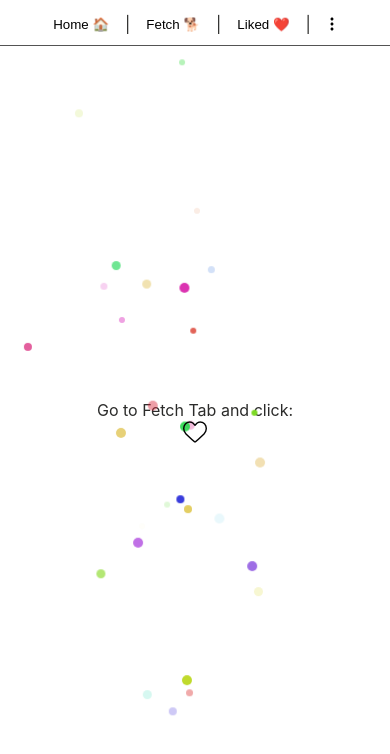
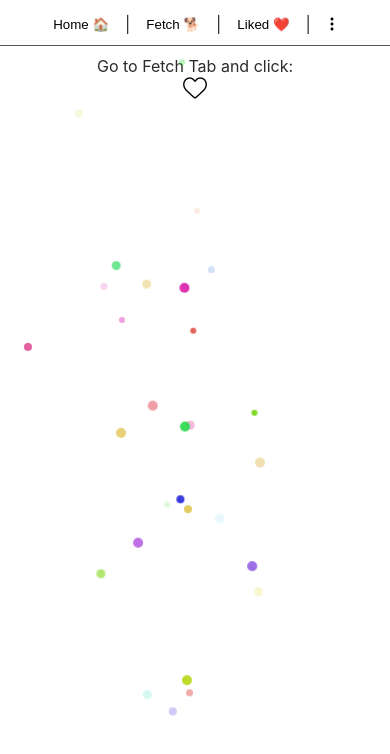
Before and after one commit to zdzislawbela/dogs-app, a Next.js app: page /liked in a window 390 px wide. Shown: the top 754 px of the page. Built offline with nearby package versions, Linux system fonts and the light colour scheme.

Commit message:
Add liked dogs to local storage

```diff
--- a/components/LikedDogs/LikedDogs.module.css
+++ b/components/LikedDogs/LikedDogs.module.css
@@ -1,11 +1,3 @@
-.container {
-  padding: 3.5rem 0;
-  display: flex;
-  flex-wrap: wrap;
-  justify-content: center;
-  margin: 0;
-}
-
 .imgContainer {
   position: relative;
 }
@@ -39,19 +31,7 @@
   padding: 0;
 }
 
-@media only screen and (max-width: 600px) {
-  .containerPre {
-    justify-content: center;
-  }
-
-  .container {
-    display: flex;
-
-    align-items: center;
-    flex-direction: column;
-    flex-wrap: nowrap;
-  }
-
+@media only screen and (max-width: 650px) {
   .dog {
     width: 100%;
     min-width: 300px;
--- a/components/LikedDogs/LikedDogs.tsx
+++ b/components/LikedDogs/LikedDogs.tsx
@@ -1,17 +1,31 @@
-import React from "react";
+import React, { useState, useEffect } from "react";
 
 import { useAppContext } from "../../context";
 import { RemoveFromLikeListButton } from "../Buttons/RemoveFromLikeListButton";
+import { LoadingSpinner } from "../LoadingSpinner/LoadingSpinner";
 
 import styles from "./LikedDogs.module.css";
 
 export const LikedDogs = () => {
   const { likedDogs } = useAppContext();
+  const [likedDogsState, setLikedDogsState] = useState(likedDogs);
+  const [loading, setLoading] = useState(false);
+
+  useEffect(() => {
+    setLoading(true);
+    const timeoutID = window.setTimeout(() => {
+      setLoading(false);
+    }, 1000);
+
+    return () => window.clearTimeout(timeoutID);
+  }, [likedDogsState]);
 
   return (
-    <div className={styles.container}>
-      {likedDogs &&
-        likedDogs.map((dog, index) => {
+    <>
+      {loading && <LoadingSpinner />}
+      {!loading &&
+        likedDogsState &&
+        likedDogsState.map((dog, index) => {
           return (
             <div key={`${dog.message}${index}`} className={styles.dog}>
               <div className={styles.imgContainer}>
@@ -27,6 +41,6 @@ export const LikedDogs = () => {
             </div>
           );
         })}
-    </div>
+    </>
   );
 };
--- a/context/index.tsx
+++ b/context/index.tsx
@@ -46,12 +46,14 @@ const AppSharedState = () => {
     breedsData
   );
 
+  const [likedDogs, setLikedDogs] = useLocalStorage<likedDogsDetails>(
+    "likedDogs",
+    []
+  );
+
   const [loading, setLoading] = useState(true);
   const [isError, setIsError] = useState<string | boolean>(false);
-
   const [fetchedDogs, setFetchedDogs] = useState<DogsDetails>([]);
-  const [likedDogs, setLikedDogs] = useState<likedDogsDetails>([]);
-
   const [apiCallCounter, setApiCallCounter] = useState(0);
   const [isSelectAll, setIsSelectAll] = useState(true);
 
@@ -60,17 +62,14 @@ const AppSharedState = () => {
     setLoading,
     isError,
     setIsError,
-
     fetchedDogs,
     setFetchedDogs,
     likedDogs,
     setLikedDogs,
-
     apiCallCounter,
     setApiCallCounter,
     isSelectAll,
     setIsSelectAll,
-
     storagedBreeds,
     setStoragedBreeds,
   };
--- a/pages/liked.tsx
+++ b/pages/liked.tsx
@@ -21,12 +21,12 @@ export default function Liked() {
         />
         <link rel='icon' href='/favicon.png' />
       </Head>{" "}
-      <ParticleBackground />
+      <ParticleBackground />{" "}
+      <div className={styles.likedDogsContainer}>
         {likedDogs.length !== 0 ? (
           <LikedDogs />
         ) : (
           <>
-          <div className={styles.container}>
             Go to Fetch Tab and click:
             <Image
               src='/heart.png'
@@ -34,9 +34,9 @@ export default function Liked() {
               width={24}
               height={24}
             />
-          </div>
           </>
         )}
+      </div>
     </>
   );
 }
--- a/styles/Page.module.css
+++ b/styles/Page.module.css
@@ -130,7 +130,22 @@
   background: rgb(247, 247, 247);
 }
 
+.likedDogsContainer {
+  padding: 3.5rem 0;
+  display: flex;
+  flex-wrap: wrap;
+  justify-content: center;
+  margin: 0;
+}
+
 @media (max-width: 650px) {
+  .likedDogsContainer {
+    display: flex;
+    align-items: center;
+    flex-direction: column;
+    flex-wrap: nowrap;
+  }
+
   .grid {
     width: 100%;
     flex-direction: column;
```
Lines whose indentation alone changed are shown as unchanged.
